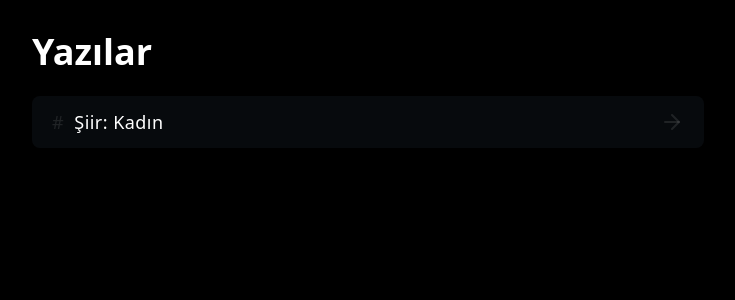
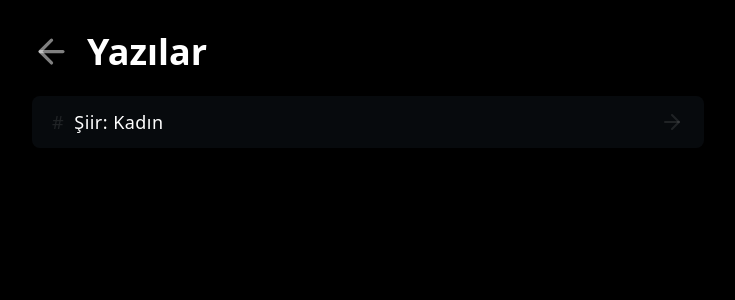
Before and after one commit to bekiryazgann/countdown-timer, a React (Vite) app: page /contents in a window 1280 px wide. Shown: the top 300 px of the page, without its empty margins (272-1007 px from the left). Built offline with nearby package versions, Linux system fonts and the light colour scheme.

Commit message:
all pages added framer-motion page-animation animate

```diff
--- a/package.json
+++ b/package.json
@@ -11,6 +11,7 @@
   },
   "dependencies": {
     "@tailwindcss/vite": "^4.0.15",
+    "framer-motion": "^12.6.5",
     "lucide-react": "^0.487.0",
     "react": "^19.0.0",
     "react-dom": "^19.0.0",
--- /dev/null
+++ b/src/components/page-animation/index.tsx
@@ -0,0 +1,17 @@
+import {motion} from "framer-motion"
+import * as React from "react"
+
+interface PageAnimationProps{
+    children: React.ReactNode
+}
+
+export default function PageAnimation({children}: PageAnimationProps){
+    return (
+        <motion.section
+            initial={{opacity: 0, translateY: 30}}
+            animate={{opacity: 1, translateY: 0}}
+            transition={{duration: .25}}>
+            {children}
+        </motion.section>
+    )
+}
--- a/src/pages/contents/ pages/siir-kadin/index.tsx
+++ b/src/pages/contents/ pages/siir-kadin/index.tsx
@@ -1,8 +1,20 @@
-export default function SiirKadinPage(){
+import {ArrowLeft} from "lucide-react";
+import {Link} from "react-router-dom";
+import PageAnimation from "../../../../components/page-animation";
+
+export default function SiirKadinPage() {
     return (
+        <PageAnimation>
             <div className="text-white p-8 overflow-x-hidden select-none">
                 <div className="max-w-2xl mx-auto">
+                    <div className="flex items-center gap-4">
+                        <Link to="/contents">
+                            <ArrowLeft className="w-[2.441rem] h-[2.441rem] text-white/50 "/>
+                        </Link>
                         <h3 className="text-4xl font-bold"> Şiir: Kadın </h3>
+                    </div>
+
+
                     <div className="flex flex-col gap-4 mt-6 page-content">
                         <p>
                             Sen ne güzelsin kadın nasıl bir ayrıcalıksın.<br/>
@@ -52,5 +64,6 @@ export default function SiirKadinPage(){
                     </div>
                 </div>
             </div>
+        </PageAnimation>
     )
 }
--- a/src/pages/contents/index.tsx
+++ b/src/pages/contents/index.tsx
@@ -1,12 +1,19 @@
-import {ArrowRight} from "lucide-react"
+import {ArrowLeft, ArrowRight} from "lucide-react"
 import contents from "../../data/contents.ts";
 import {Link} from "react-router-dom"
+import PageAnimation from "../../components/page-animation";
 
 export default function ContentsPage(){
     return (
+        <PageAnimation>
         <div className="text-white p-8 overflow-x-hidden select-none">
             <div className="max-w-2xl mx-auto">
-                <h3 className="text-4xl font-bold"> Yazılar </h3>
+                <div className="flex items-center gap-4">
+                    <Link to="/">
+                        <ArrowLeft className="w-[2.441rem] h-[2.441rem] text-white/50 " />
+                    </Link>
+                    <h3 className="text-4xl font-bold"> Yazılar </h3>
+                </div>
                 <div className="flex flex-col gap-4 mt-6">
                     {contents.map((content, index) => (
                         <Link
@@ -24,5 +31,6 @@ export default function ContentsPage(){
                 </div>
             </div>
         </div>
+        </PageAnimation>
     );
 }
--- a/src/pages/home/index.tsx
+++ b/src/pages/home/index.tsx
@@ -1,6 +1,7 @@
-import { useState, useEffect } from "react";
+import {useState, useEffect} from "react";
 import {Link} from "react-router-dom";
 import {useMusicStore} from "../../store/music.ts";
+import PageAnimation from "../../components/page-animation";
 
 // Define the Emoji interface
 interface Emoji {
@@ -10,7 +11,7 @@ interface Emoji {
     top: number;
 }
 
-export default function HomePage(){
+export default function HomePage() {
     const isPlaying: boolean = useMusicStore(state => state.isPlaying)
     const setIsPlaying = useMusicStore(state => state.setIsPlaying)
 
@@ -131,10 +132,13 @@ export default function HomePage(){
    `;
 
     return (
-        <div className="min-h-screen flex flex-col justify-center items-center bg-black text-white p-8 fixed top-0 left-0 w-screen h-screen overflow-hidden select-none">
+        <PageAnimation>
+            <div
+                className="min-h-screen flex flex-col justify-center items-center bg-black text-white p-8 fixed top-0 left-0 w-screen h-screen overflow-hidden select-none">
                 <style>{emojiAnimationStyle}</style>
                 <div className="grid grid-cols-3 items-center gap-2">
-                <div className="bg-white/10 backdrop-blur-lg rounded-xl p-8 min-w-[200px] transition-transform duration-300 col-span-3 flex items-center justify-center flex-col gap-2">
+                    <div
+                        className="bg-white/10 backdrop-blur-lg rounded-xl p-8 min-w-[200px] transition-transform duration-300 col-span-3 flex items-center justify-center flex-col gap-2">
                <span
                    className="text-5xl md:text-6xl font-bold block text-white "
                    translate="no"
@@ -148,7 +152,8 @@ export default function HomePage(){
                   Gün
                </span>
                     </div>
-                <div className="bg-white/10 backdrop-blur-lg rounded-xl p-8 transition-transform duration-300 flex items-center justify-center flex-col gap-2">
+                    <div
+                        className="bg-white/10 backdrop-blur-lg rounded-xl p-8 transition-transform duration-300 flex items-center justify-center flex-col gap-2">
                <span
                    className="text-4xl md:text-5xl font-bold block text-white"
                    translate="no"
@@ -162,7 +167,8 @@ export default function HomePage(){
                   Saat
                </span>
                     </div>
-                <div className="bg-white/10 backdrop-blur-lg rounded-xl p-8 transition-transform duration-300 flex items-center justify-center flex-col gap-2">
+                    <div
+                        className="bg-white/10 backdrop-blur-lg rounded-xl p-8 transition-transform duration-300 flex items-center justify-center flex-col gap-2">
                <span
                    className="text-4xl md:text-5xl font-bold block text-white"
                    translate="no"
@@ -176,7 +182,8 @@ export default function HomePage(){
                   Dakika
                </span>
                     </div>
-                <div className="bg-white/10 backdrop-blur-lg rounded-xl p-8 transition-transform duration-300 flex items-center justify-center flex-col gap-2">
+                    <div
+                        className="bg-white/10 backdrop-blur-lg rounded-xl p-8 transition-transform duration-300 flex items-center justify-center flex-col gap-2">
                <span className="text-4xl md:text-5xl font-bold block text-white">
                   {timeLeft.seconds}
                </span>
@@ -209,5 +216,6 @@ export default function HomePage(){
                     ))}
                 </div>
             </div>
+        </PageAnimation>
     );
 }
```
Also changed, not shown: 1 other file (tests, documents, lock files or other folders). Lines whose indentation alone changed are shown as unchanged.
